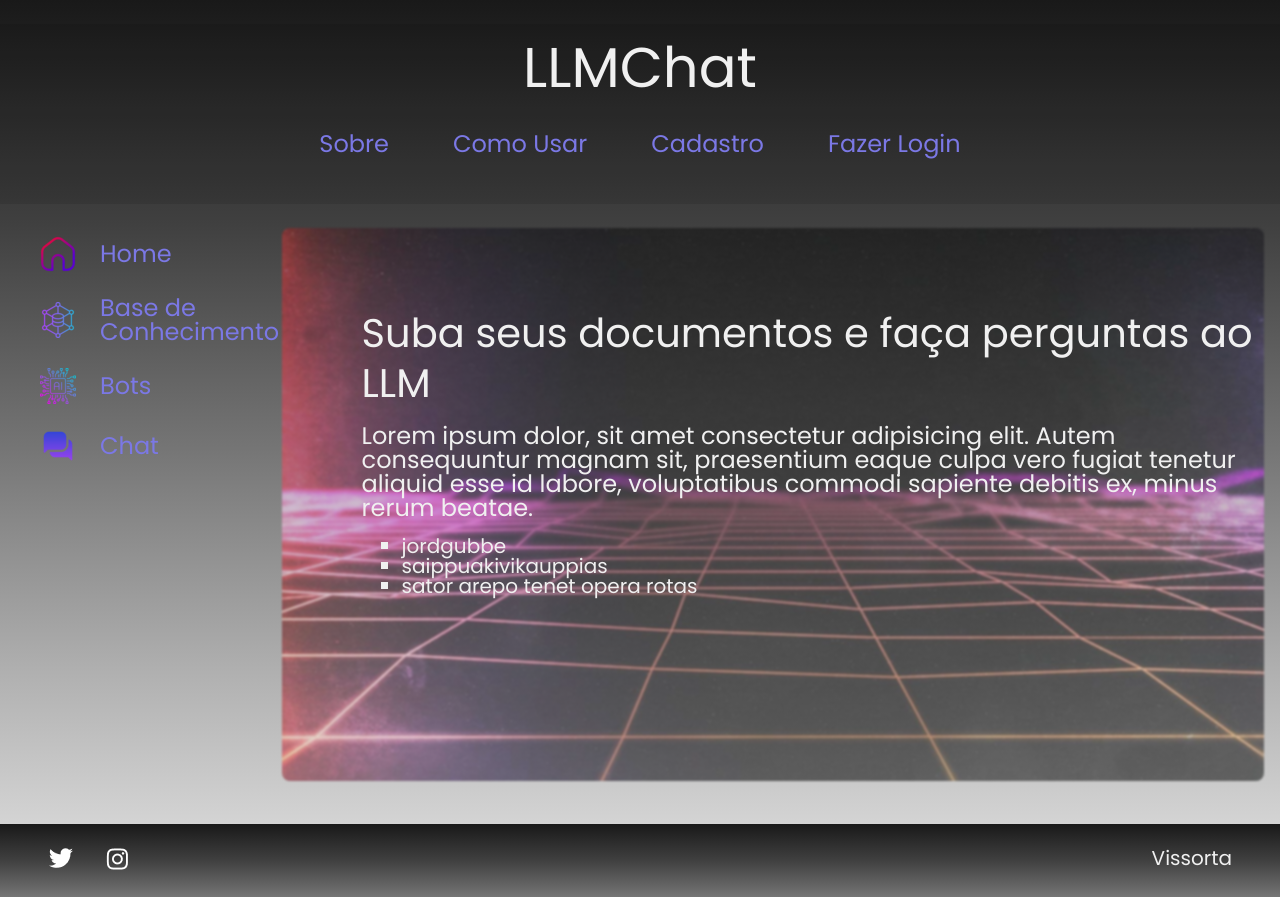
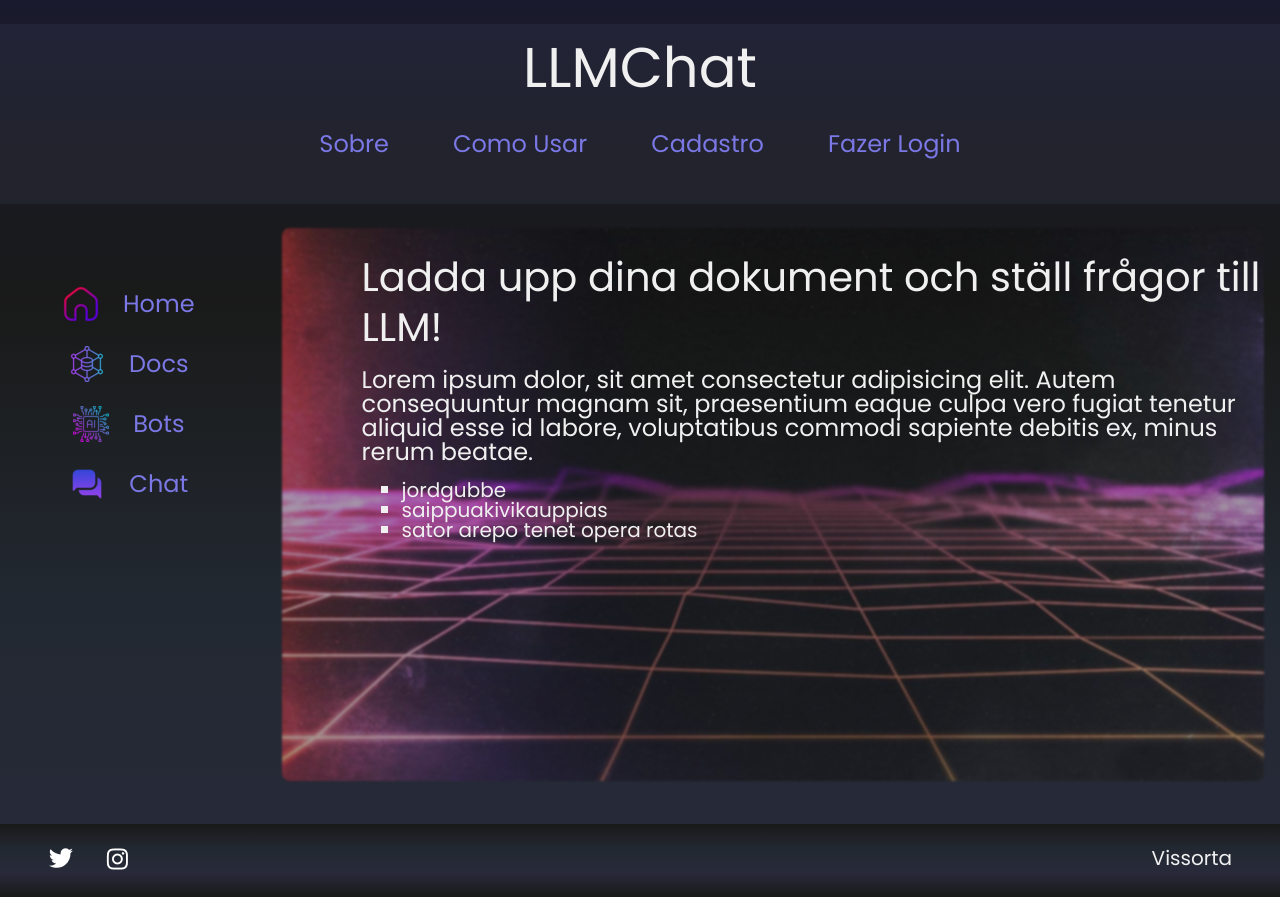
Before and after one commit to farchettiensis/llm-chat, a plain HTML site: page index.html in a window 1280 px wide. Drawn offline with Linux system fonts and the light colour scheme.

Commit message:
Ajustes nos estilos

```diff
--- a/index.html
+++ b/index.html
@@ -24,17 +24,17 @@
     <main class="principal">
         <section class="menu-lateral">
             <nav class="menu-lateral-navegacao">
-                <a href="#"><img src="/assets/icons/home-icon.png"> Home</a>
-                <a href="#"><img src="/assets/icons/data-modelling-icon.png"> Base de Conhecimento</a>
-                <a href="#"><img src="/assets/icons/chip-icon.png"> Bots</a>
-                <a href="#"><img src="/assets/icons/comment-icon.png"> Chat</a>
+                <a href="#"><img src="/assets/icons/home-icon.png">Home</a>
+                <a href="#"><img src="/assets/icons/data-modelling-icon.png">Docs</a>
+                <a href="#"><img src="/assets/icons/chip-icon.png">Bots</a>
+                <a href="#"><img src="/assets/icons/comment-icon.png">Chat</a>
             </nav>
         </section>
         <section class="content">
             <section class="banner">
                 <img class="banner-image" src="/assets/imagens/banner.jpg" alt="Banner de fundo">
                 <section class="banner-content">
-                    <h1 class="banner-title"> Suba seus documentos e faça perguntas ao LLM</h1>
+                    <h1 class="banner-title"> Ladda upp dina dokument och ställ frågor till LLM!</h1>
                     <p class="banner-description">Lorem ipsum dolor, sit amet consectetur adipisicing elit. Autem consequuntur magnam sit, praesentium eaque culpa vero fugiat tenetur aliquid esse id labore, voluptatibus commodi sapiente debitis ex, minus rerum beatae.</p>
                     <ul class="banner-list">
                         <li> jordgubbe</li>
--- a/styles/style.css
+++ b/styles/style.css
@@ -34,7 +34,8 @@ body {
     line-height: 1;
     font-family: "Poppins", sans-serif;
     min-height: 100vh;
-    background: linear-gradient(#191919, #404040, #757575, #B0B0B0, #E5E5E5);
+    /* background: linear-gradient(#180A0A, #191919, #16213E, #404040, #182747, #B0B0B0); */
+    background: linear-gradient(#1A1A2E, #191A19, #222831, #282A3A);
     background-repeat: no-repeat;
     background-position: center;
     background-size: cover;
@@ -68,7 +69,7 @@ table {
 
 .banner-content {
     position: absolute;
-    top: 5rem;
+    top: 1.5rem;
     left: 5rem;
 }
 
@@ -107,7 +108,8 @@ table {
     align-items: center;
     justify-content: space-between;
     margin: 1.5rem 0;
-    background-color: rgba(0, 0, 0, 0.1);
+    background-color: rgba(107, 119, 141, 0.1);
+    border: 0.1rem;
     padding: 1em 0;
 }
 
@@ -206,8 +208,21 @@ table {
 .menu-lateral-navegacao {
     display: flex;
     flex-direction: column;
+    align-items: center;
+    justify-content: center;
+    margin: 0.5em 1.5em;
+    padding-top: 50px;
+}
+
+/* .menu-lateral-navegacao {
+    display: flex;
+    flex-direction: column;
+    justify-content: center;
+    align-items: center;
+    height: 100vh;
     margin: 0.5em 1.5em;
 }
+ */
 
 .menu-lateral-navegacao a {
     font-family: "Poppins", sans-serif;
@@ -215,7 +230,6 @@ table {
     display: flex;
     margin-bottom: 1.5rem;
     text-decoration: none;
-    color: #D9D9D9;
     font-size: 1.5em;
 }
 
@@ -241,8 +255,7 @@ table {
 }
 
 .footer {
-    background: linear-gradient(#191919, #404040, #757575);
-    background-color: #04244F;
+    background: linear-gradient(#191919, #222831, #282A3A, #191919);
     width: 100%;
     padding: 1.5rem 3rem;
     box-sizing: border-box;
```
